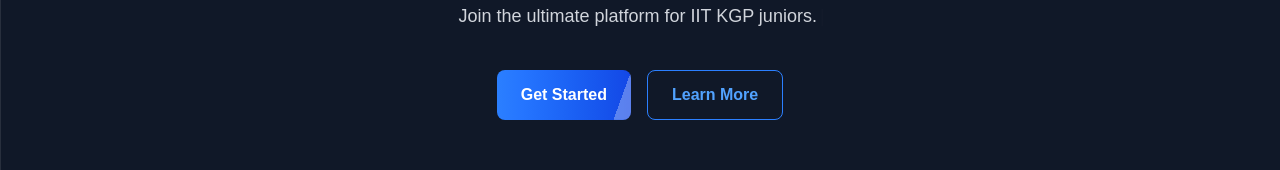
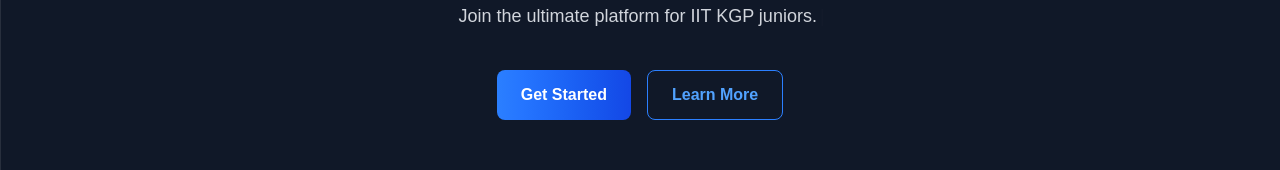
Before and after one commit to rajdipsaha-IIT-KGP/CHE2024, a React app in the folder frontend/: page / in a window 1280 px wide. Shown: the part 233-403 px from the top of the page. Built offline with nearby package versions, Linux system fonts and the light colour scheme; the HTML template or start-up script is replaced by a standard one.

Commit message:
adding insta link in footer

```diff
--- a/frontend/src/App.jsx
+++ b/frontend/src/App.jsx
@@ -247,7 +247,7 @@
 >
   Get Started
 
-  <span className="absolute top-0 left-0 w-16 h-full bg-white opacity-30
+  <span className="hover-absolute top-0 left-0 w-16 h-full bg-white opacity-30
                    transform -skew-x-20
                    animate-[shine_2s_linear_infinite]">
   </span>
--- a/frontend/src/Components/Footer.jsx
+++ b/frontend/src/Components/Footer.jsx
@@ -9,7 +9,7 @@
         Made with ❤️ by Rajdip
       </div>
       <div className="flex flex-row items-center space-x-4 text-2xl">
-        <a href="https://www.instagram.com/" target="_blank" rel="noopener noreferrer" className="hover:text-pink-500 transition-colors">
+        <a href="https://www.instagram.com/rajdipsaha244/" target="_blank" rel="noopener noreferrer" className="hover:text-pink-500 transition-colors">
           <FaInstagram />
         </a>
         <a href="mailto:rajdipsaha7697@gmail.com" className="hover:text-yellow-400 transition-colors">
```
